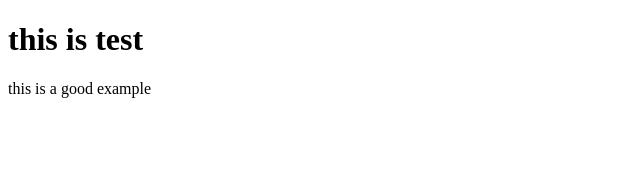
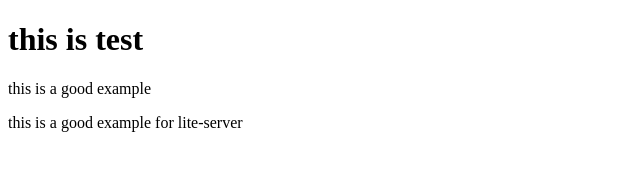
Before and after one commit to hussein-haj-hasan/git-test, a website: page file/s1.html in a window 1280 px wide. Shown: the whole page, without its empty margins (0-640 px from the left). Drawn offline with Linux system fonts and the light colour scheme.

Commit message:
fifth commit

```diff
--- a/file/s1.html
+++ b/file/s1.html
@@ -6,5 +6,7 @@
     <body>
         <h1>this is test</h1>
         <p>this is a good example</p>
+        <p>this is a good example for lite-server</p>
+
     </body>
 </html>
```
Also changed, not shown: package.json (added, +28 -0 lines), 2 other files.
